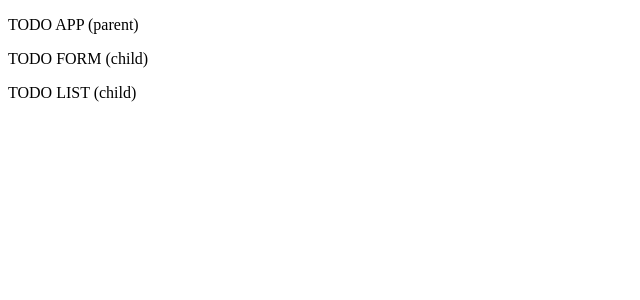
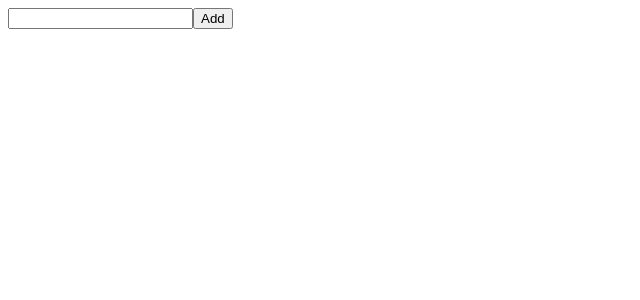
Before and after one commit to Code-Pop/pinia-fundamentals, a Vue app: page / in a window 1280 px wide. Shown: the top 300 px of the page, without its empty margins (0-640 px from the left). Built offline with nearby package versions, Linux system fonts and the light colour scheme.

Commit message:
submit todo

```diff
--- a/src/App.vue
+++ b/src/App.vue
@@ -3,7 +3,7 @@
 </script>
 
 <template>
-  <TodoApp></TodoApp>
+  <TodoApp />
 </template>
 
 <style>
--- a/src/components/TodoApp.vue
+++ b/src/components/TodoApp.vue
@@ -4,9 +4,8 @@
 </script>
 
 <template>
-  <p>TODO APP (parent)</p>
-  <TodoForm></TodoForm>
-  <TodoList></TodoList>
+  <TodoForm />
+  <TodoList />
 </template>
 
 <style scoped>
--- a/src/components/TodoForm.vue
+++ b/src/components/TodoForm.vue
@@ -1,8 +1,24 @@
 <script setup>
+import { ref } from "vue"
+import { useTodoListStore } from '@/stores/useTodoListStore'
+
+const todo = ref('')
+const store = useTodoListStore()
+
+function addItemAndClear(item) {
+  if (item.length === 0) {
+    return
+  }
+  // invokes function in the store:
+  store.addTodo(item)
+  todo.value = ''
+}
 </script>
 
 <template>
-  <p>TODO FORM (child)</p>
+  <form @submit.prevent="addItemAndClear(todo)">
+    <input v-model="todo" type="text" /><button>Add</button>
+  </form>
 </template>
 
 <style scoped>
--- a/src/components/TodoList.vue
+++ b/src/components/TodoList.vue
@@ -2,7 +2,6 @@
 </script>
 
 <template>
-  <p>TODO LIST (child)</p>
 </template>
 
 <style scoped>
```
Also changed, not shown: src/stores/useTodoListStore.js (+4 -4 lines).
